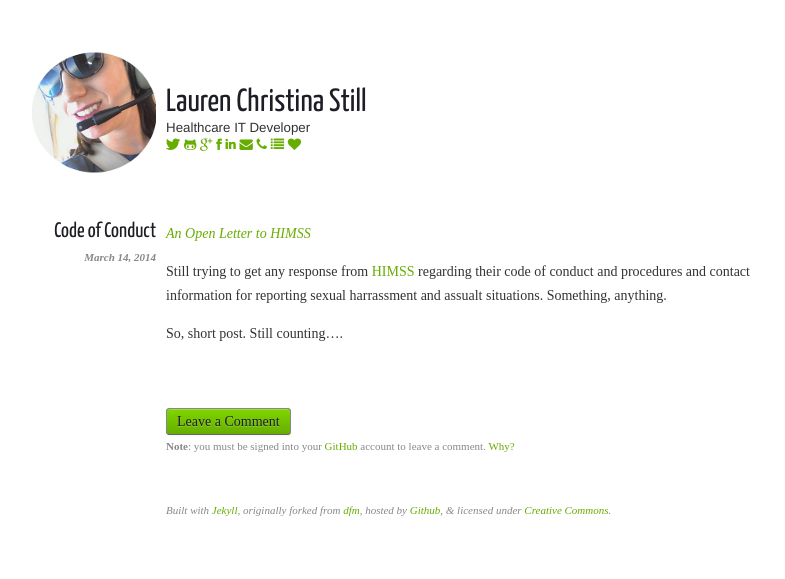
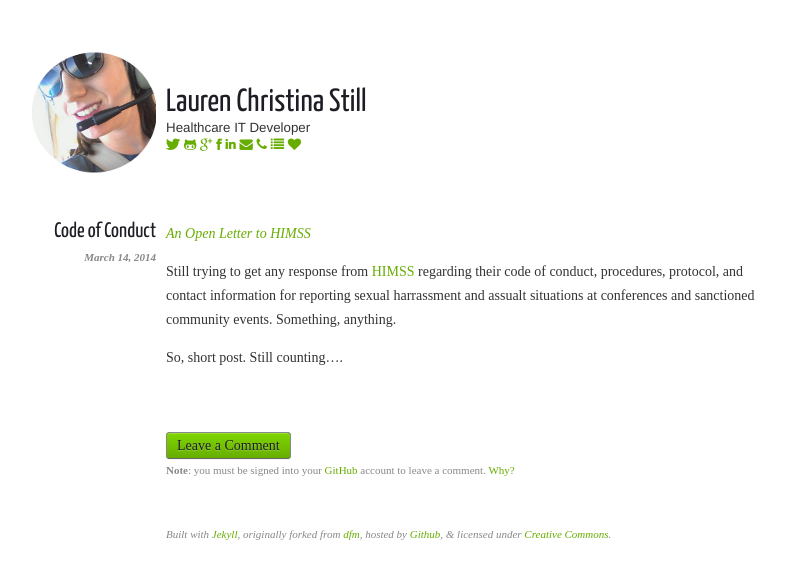
Before and after one commit to laurenstill/laurenstill.github.io, a Jekyll site: the page built from _posts/2014-3-14-CoC.markdown, in a window 1280 px wide. Shown: the top 579 px of the page, without its empty margins (279-1064 px from the left). Built offline with Jekyll 4.4.1, drawn with Linux system fonts in a browser that asks for light colours; nearby versions of some CDN libraries.

Commit message:
Update 2014-3-14-CoC.markdown

```diff
--- a/_posts/2014-3-14-CoC.markdown
+++ b/_posts/2014-3-14-CoC.markdown
@@ -6,6 +6,6 @@
 *<a href="http://www.laurencstill.com/himssplzrespond.html">An Open Letter to HIMSS</a>*
 
 
-Still trying to get any response from <a href="http://www.himss.org">HIMSS</a> regarding their code of conduct and procedures and contact information for reporting sexual harrassment and assualt situations. Something, anything.
+Still trying to get any response from <a href="http://www.himss.org">HIMSS</a> regarding their code of conduct, procedures, protocol, and contact information for reporting sexual harrassment and assualt situations at conferences and sanctioned community events. Something, anything.
 
 So, short post.  Still counting....
```
